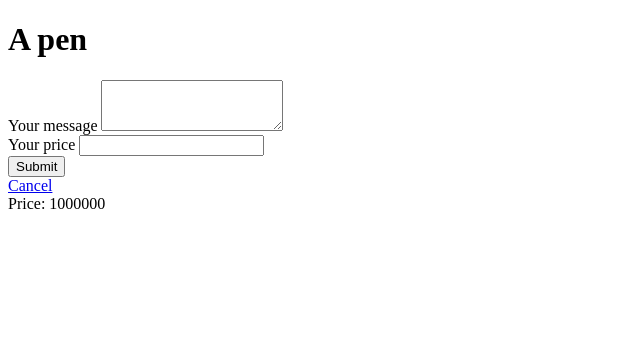
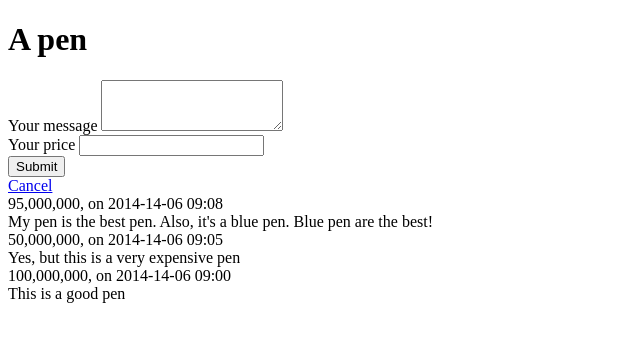
Before and after one commit to thibault/pybazaar_demo, a Django app: page /shop/1/ in a window 1280 px wide. Shown: the part 26-368 px from the top of the page, without its empty margins (0-640 px from the left). Run offline with Django 3.2, Linux system fonts and the light colour scheme; data comes from the database, SQL or seed files in the repository; some libraries are stand-ins or nearby versions.

Commit message:
Display the list of events in the bargain page

```diff
--- a/src/templates/shop/bargain.html
+++ b/src/templates/shop/bargain.html
@@ -29,7 +29,37 @@
         </div>
 
         <div class="col-md-6">
-            Price: {{ product.initial_price }}
+
+            <div class="panel panel-default">
+                <div class="panel-heading">
+                    <span class="glyphicon glyphicon-arrow-left"></span>
+                    95,000,000, on 2014-14-06 09:08
+                </div>
+                <div class="panel-body">
+                    My pen is the best pen. Also, it's a blue pen. Blue pen are
+                    the best!
+                </div>
+            </div>
+
+            <div class="panel panel-default">
+                <div class="panel-heading">
+                    <span class="glyphicon glyphicon-arrow-right"></span>
+                    50,000,000, on 2014-14-06 09:05
+                </div>
+                <div class="panel-body">
+                    Yes, but this is a very expensive pen
+                </div>
+            </div>
+
+            <div class="panel panel-default">
+                <div class="panel-heading">
+                    <span class="glyphicon glyphicon-arrow-left"></span>
+                    100,000,000, on 2014-14-06 09:00
+                </div>
+                <div class="panel-body">
+                    This is a good pen
+                </div>
+            </div>
 
         </div>
     </div>
```
